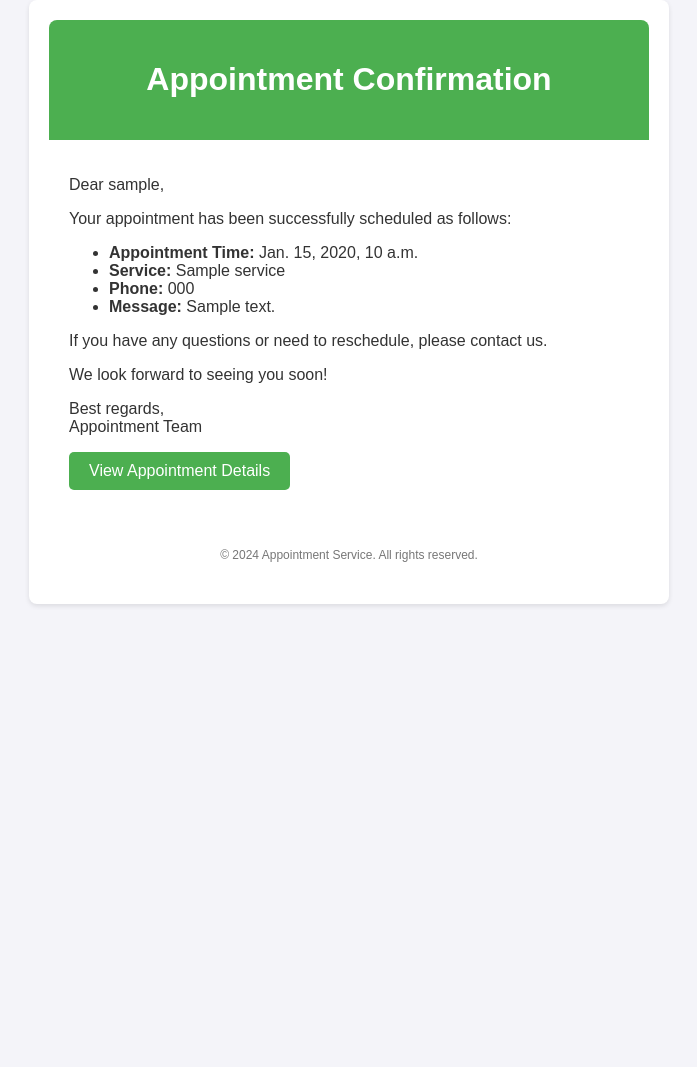
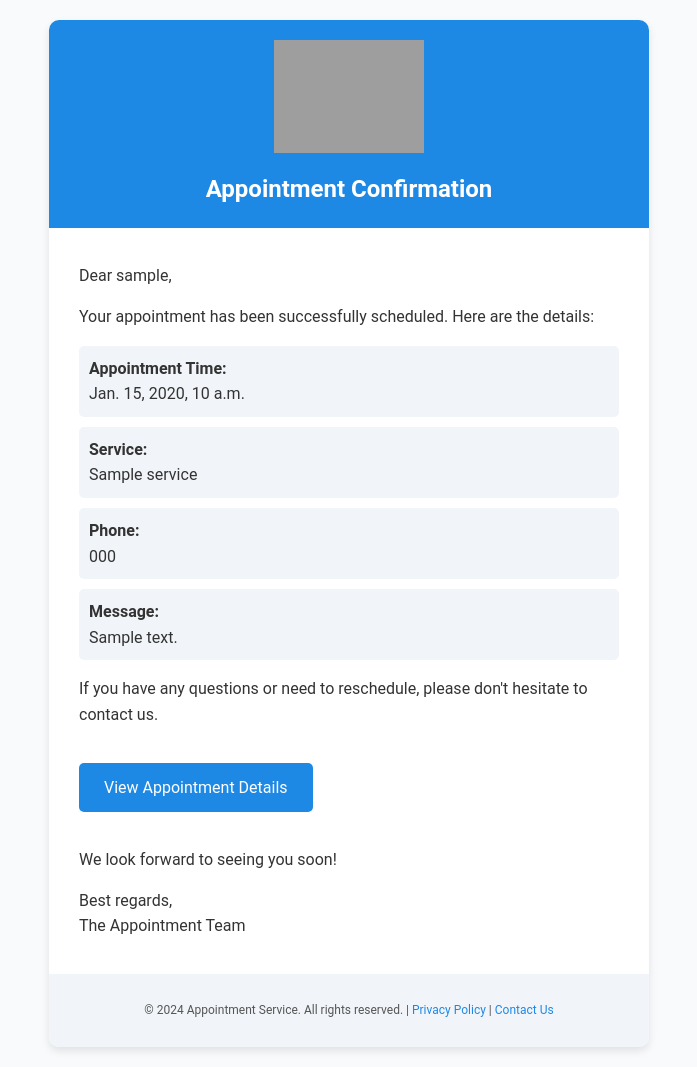
Before and after one commit to Jishnu9594/pettrust_backend, a Django app: template local_apps/message_utility/templates/message_utility/appointment_confirmation.html in a window 1280 px wide. Shown: the whole page, without its empty margins (291-988 px from the left). Before the commit the page ends 606 px from the top, so only its background shows below. Run offline with Django 4.2, Linux system fonts and the light colour scheme; the template is opened without the code that fills it: most values are stand-ins (such as "Sample title", 1, 10 or a date in 2020); grey boxes are pictures that could not be loaded.

Commit message:
email sending functionality changed

```diff
--- a/local_apps/message_utility/templates/message_utility/appointment_confirmation.html
+++ b/local_apps/message_utility/templates/message_utility/appointment_confirmation.html
@@ -6,75 +6,131 @@
     <title>Appointment Confirmation</title>
     <style>
       body {
-        font-family: Arial, sans-serif;
+        font-family: "Roboto", Arial, sans-serif;
         color: #333;
-        background-color: #f4f4f9;
+        background-color: #f9fafb;
         margin: 0;
         padding: 0;
+        line-height: 1.6;
       }
       .container {
         width: 100%;
         max-width: 600px;
-        margin: 0 auto;
-        padding: 20px;
-        background-color: #fff;
-        border-radius: 8px;
-        box-shadow: 0 2px 5px rgba(0, 0, 0, 0.1);
+        margin: 20px auto;
+        background: #ffffff;
+        border-radius: 10px;
+        box-shadow: 0 4px 8px rgba(0, 0, 0, 0.1);
+        overflow: hidden;
       }
       .header {
+        padding: 20px;
+        background-color: #1e88e5;
         text-align: center;
-        padding: 20px 0;
-        background-color: #4caf50;
-        color: #fff;
-        border-radius: 8px 8px 0 0;
+      }
+      .header img {
+        max-width: 150px;
+        margin-bottom: 10px;
+      }
+      .header h1 {
+        color: #ffffff;
+        margin: 0;
+        font-size: 24px;
       }
       .content {
-        padding: 20px;
+        padding: 20px 30px;
+      }
+      .content p {
+        margin: 15px 0;
+      }
+      .content ul {
+        list-style: none;
+        padding: 0;
+      }
+      .content ul li {
+        margin-bottom: 10px;
+        padding: 10px;
+        background-color: #f1f5f9;
+        border-radius: 5px;
+      }
+      .content ul li strong {
+        display: block;
+        font-weight: 600;
+      }
+      .cta-button {
+        display: inline-block;
+        margin: 20px 0;
+        padding: 12px 25px;
+        background-color: #1e88e5;
+        color: #ffffff;
+        text-decoration: none;
+        font-size: 16px;
+        border-radius: 5px;
+      }
+      .cta-button:hover {
+        background-color: #1669bb;
       }
       .footer {
+        padding: 15px 20px;
         text-align: center;
-        padding: 10px 0;
+        background-color: #f1f5f9;
+        color: #555;
         font-size: 12px;
-        color: #777;
       }
-      .button {
-        display: inline-block;
-        padding: 10px 20px;
-        background-color: #4caf50;
-        color: white;
+      .footer a {
+        color: #1e88e5;
         text-decoration: none;
-        border-radius: 5px;
       }
-      .button:hover {
-        background-color: #45a049;
+      .footer a:hover {
+        text-decoration: underline;
       }
     </style>
   </head>
   <body>
     <div class="container">
       <div class="header">
+        <img
+          src="https://pet-trust.vercel.app/assets/img/logo/pettrustlogo"
+          alt="Company Logo"
+        />
         <h1>Appointment Confirmation</h1>
       </div>
       <div class="content">
         <p>Dear {{ data.user_name }},</p>
-        <p>Your appointment has been successfully scheduled as follows:</p>
+        <p>
+          Your appointment has been successfully scheduled. Here are the
+          details:
+        </p>
         <ul>
           <li>
-            <strong>Appointment Time:</strong> {{ data.appointment_time }}
+            <strong>Appointment Time:</strong>
+            {{ data.appointment_time }}
           </li>
-          <li><strong>Service:</strong> {{ data.service }}</li>
-          <li><strong>Phone:</strong> {{ data.phone }}</li>
-          <li><strong>Message:</strong> {{ data.message }}</li>
+          <li>
+            <strong>Service:</strong>
+            {{ data.service }}
+          </li>
+          <li>
+            <strong>Phone:</strong>
+            {{ data.phone }}
+          </li>
+          <li>
+            <strong>Message:</strong>
+            {{ data.message }}
+          </li>
         </ul>
         <p>
-          If you have any questions or need to reschedule, please contact us.
+          If you have any questions or need to reschedule, please don't hesitate
+          to contact us.
         </p>
+        <a href="#" class="cta-button">View Appointment Details</a>
         <p>We look forward to seeing you soon!</p>
-        <p>Best regards,<br />Appointment Team</p>
-        <p><a href="#" class="button">View Appointment Details</a></p>
+        <p>Best regards,<br />The Appointment Team</p>
       </div>
       <div class="footer">
-        <p>&copy; 2024 Appointment Service. All rights reserved.</p>
+        <p>
+          &copy; 2024 Appointment Service. All rights reserved. |
+          <a href="#">Privacy Policy</a> | <a href="#">Contact Us</a>
+        </p>
       </div>
     </div>
   </body>
```
Also changed, not shown: db.sqlite3.
